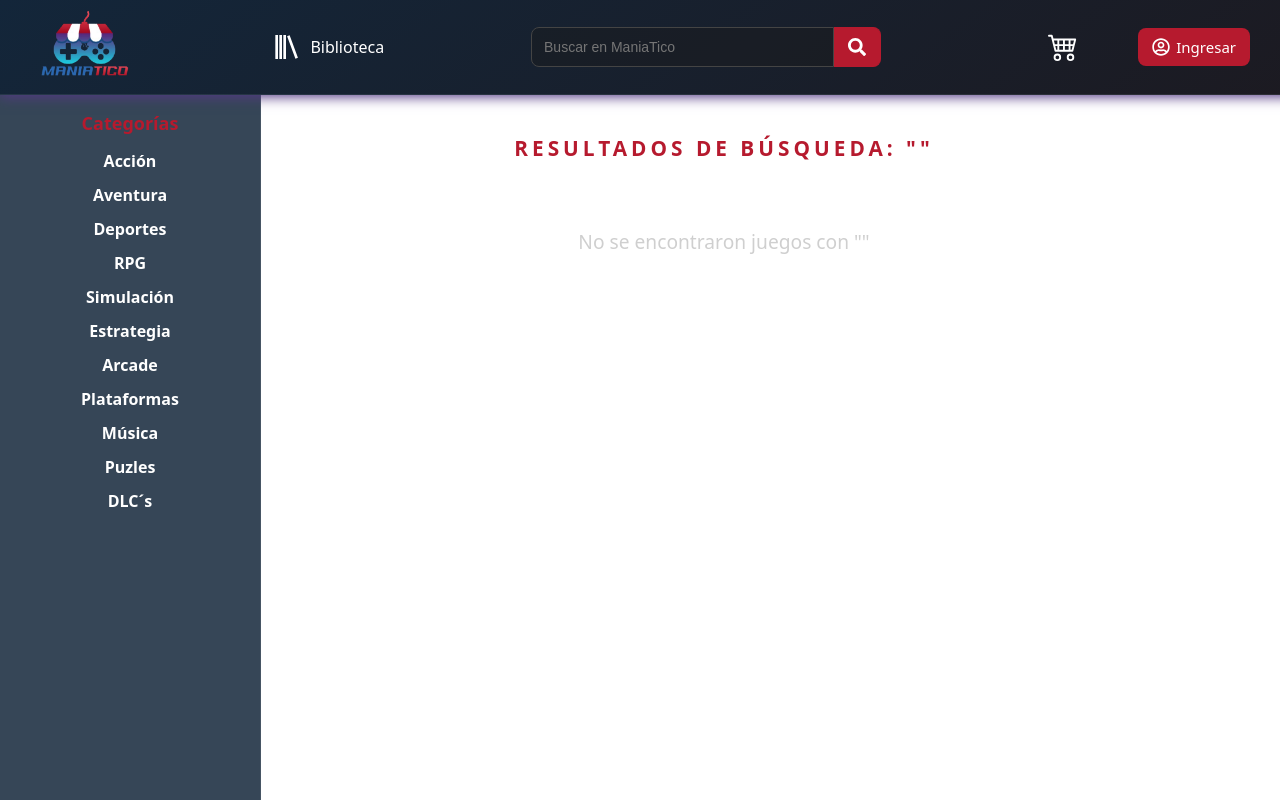
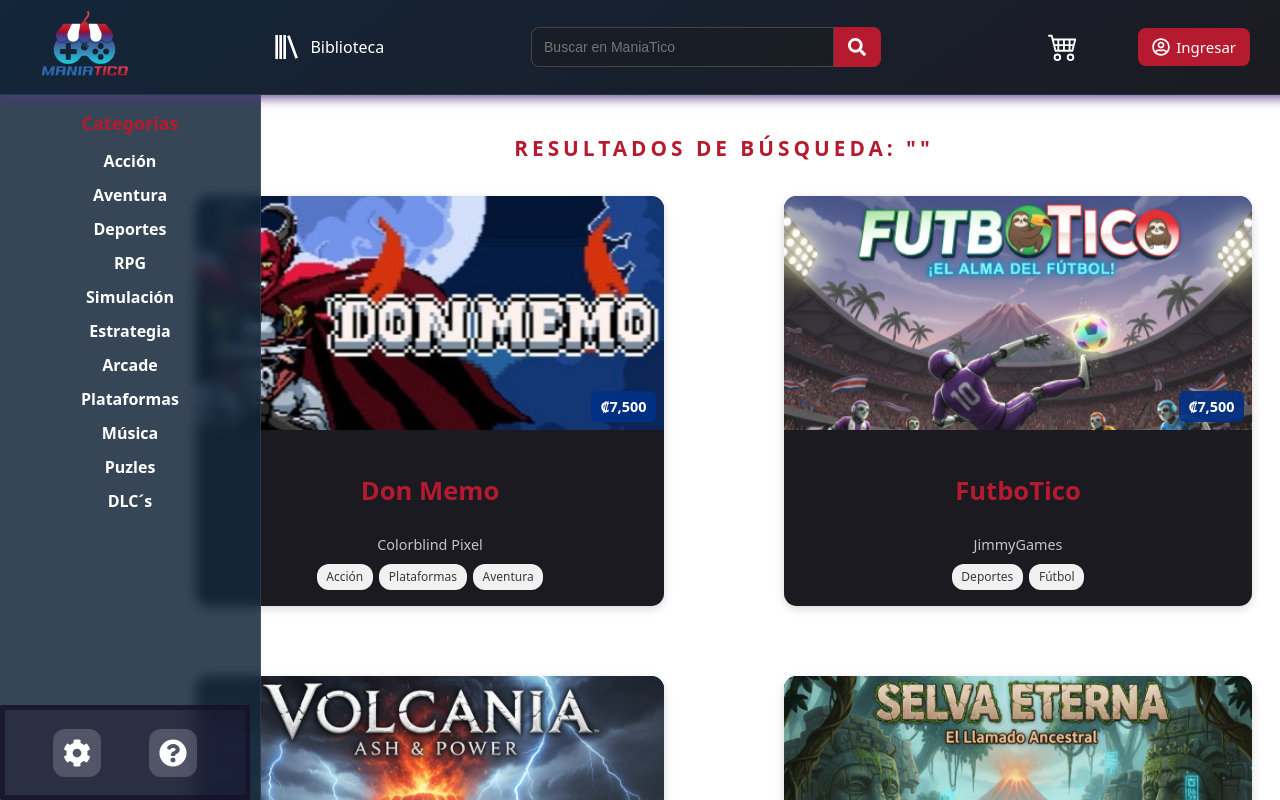
Before and after one commit to HemaniakAE/ManiaTico_Prototipo, a React (Vite) app: page /search in a window 1280 px wide. Shown: the top 800 px of the page. Built offline with nearby package versions, Linux system fonts and the light colour scheme.

Commit message:
Implementa la búsqueda por categorías desde la barra de búsqueda y desde el sidebar

```diff
--- a/src/Components/GameBanner.jsx
+++ b/src/Components/GameBanner.jsx
@@ -18,7 +18,7 @@ export default function GameBanner() {
   return (
     <div className="game-banner">
       <img
-        src={`/src/assets/games/${selectedGame.image}`}
+        src={`/assets/games/${selectedGame.image}`}
         alt={selectedGame.name}
         className="banner-image"
       />
--- a/src/Components/SearchResultsCatalog.jsx
+++ b/src/Components/SearchResultsCatalog.jsx
@@ -26,9 +26,18 @@ const SearchResultsCatalog = () => {
     );
   };
 
-  const filteredGames = gamesData.filter((g) =>
-    matchesByTokens(g.name, finalSearch)
-  );
+  // 🔥 Ahora busca por nombre Y por categorías
+  const filteredGames = gamesData.filter((g) => {
+    const search = normalize(finalSearch);
+
+    const matchName = matchesByTokens(g.name, search);
+
+    const matchCategory = g.categories.some((cat) =>
+      normalize(cat).includes(search)
+    );
+
+    return matchName || matchCategory;
+  });
 
   return (
     <div className="search-results-catalog-container">
--- a/src/Components/Sidebar.css
+++ b/src/Components/Sidebar.css
@@ -13,6 +13,7 @@
   /*Para Firefox*/
   scrollbar-width: thin;
   scrollbar-color: #b61a2e rgba(255, 255, 255, 0.08);
+  z-index: 10;
 }
 
 /* Estilo del scrollbar (para navegadores WebKit como Chrome, Edge, Opera) */
--- a/src/Components/Sidebar.jsx
+++ b/src/Components/Sidebar.jsx
@@ -1,11 +1,12 @@
-import React, { useState } from "react";
+import React, { useState, useContext } from "react";
 import "./Sidebar.css";
-import useTranslate from "../Context/useTranslate";
+import { SearchContext } from "../Context/SearchContext";
+import { useNavigate } from "react-router-dom";
 
 const categories = {
-  "Acción": ["Acción","Shooter", "Beat 'em up", "Supervivencia", "Hack and Slash"],
+  "Acción": ["Acción", "Shooter", "Beat 'em up", "Supervivencia", "Hack and Slash"],
   "Aventura": ["Aventura", "Gráfica", "Mundo abierto", "Interactiva"],
-  "Deportes": ["Deportes","Fútbol", "Baloncesto", "Carreras", "Skate"],
+  "Deportes": ["Deportes", "Fútbol", "Baloncesto", "Carreras", "Skate"],
   "RPG": ["RPG", "Acción RPG", "JRPG", "MMORPG", "Estrategia RPG"],
   "Simulación": ["Simulación", "Vida", "Negocios", "Vuelo", "Construcción"],
   "Estrategia": ["Estrategia", "RTS", "Turnos", "Cartas", "Táctico"],
@@ -18,6 +19,21 @@ const categories = {
 
 export default function Sidebar() {
   const [open, setOpen] = useState(null);
+  const { setFinalSearch } = useContext(SearchContext);
+  const navigate = useNavigate();
+
+  const normalize = (str = "") =>
+    String(str)
+      .normalize("NFD")
+      .replace(/[\u0300-\u036f]/g, "")
+      .toLowerCase()
+      .trim();
+
+  const handleSelectCategory = (value) => {
+    const cleaned = normalize(value);
+    setFinalSearch(cleaned);
+    navigate("/search");
+  };
 
   return (
     <aside className="sidebar">
@@ -28,15 +44,22 @@ export default function Sidebar() {
           <li key={cat}>
             <div
               className="category"
-              onClick={() => setOpen(open === cat ? null : cat)}
+              onClick={() => {
+                setOpen(open === cat ? null : cat);
+                handleSelectCategory(cat); // ← buscar por categoría
+              }}
             >
-              {cat} {categories[cat].length > 0}
+              {cat}
             </div>
 
             {open === cat && (
               <ul>
                 {categories[cat].map((sub) => (
-                  <li className="subcategory" key={sub}>
+                  <li
+                    className="subcategory"
+                    key={sub}
+                    onClick={() => handleSelectCategory(sub)} // ← buscar por subcategoría
+                  >
                     {sub}
                   </li>
                 ))}
--- a/src/pages/Search/SearchResults.jsx
+++ b/src/pages/Search/SearchResults.jsx
@@ -2,6 +2,7 @@ import './SearchResults.css'
 import Header from '../../Components/Header'
 import Sidebar from '../../Components/Sidebar'
 import SearchResultsCatalog from '../../Components/SearchResultsCatalog'
+import SettingsPanel from '../../Components/SettingsPanel'
 
 function SearchResults() {
   return (
@@ -11,6 +12,7 @@ function SearchResults() {
         <Sidebar />
         <div className="search-content">
         <SearchResultsCatalog />
+        <SettingsPanel />
         </div>
       </div>
     </>
```
Also changed, not shown: public/assets/games/DonMemo.png (renamed from src/assets/games/DonMemo.png).
